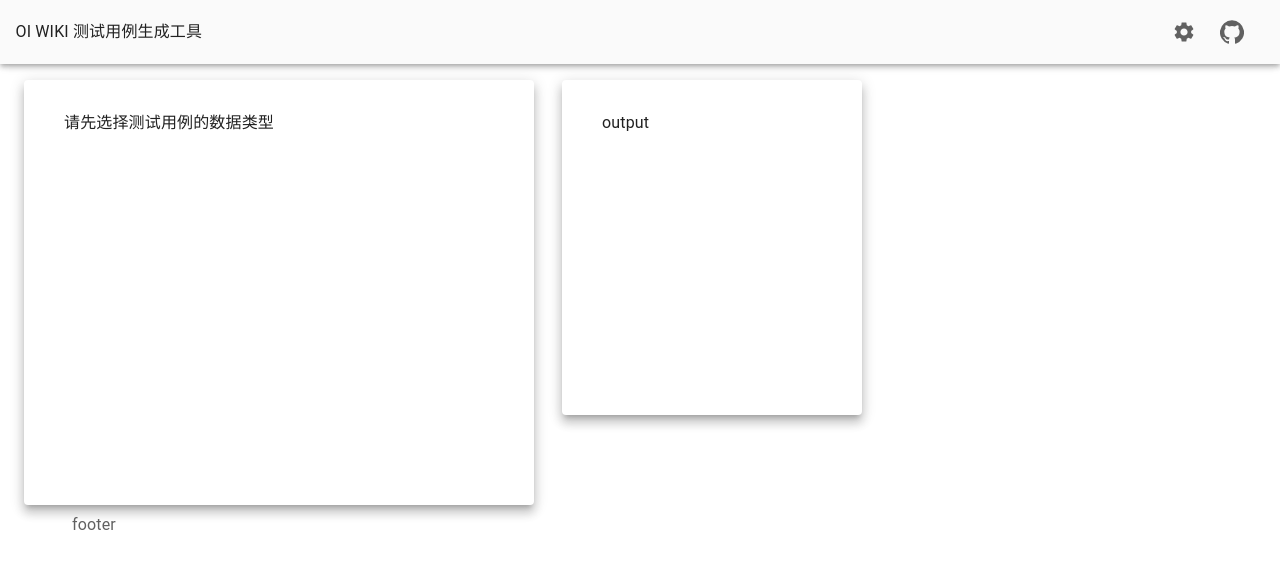
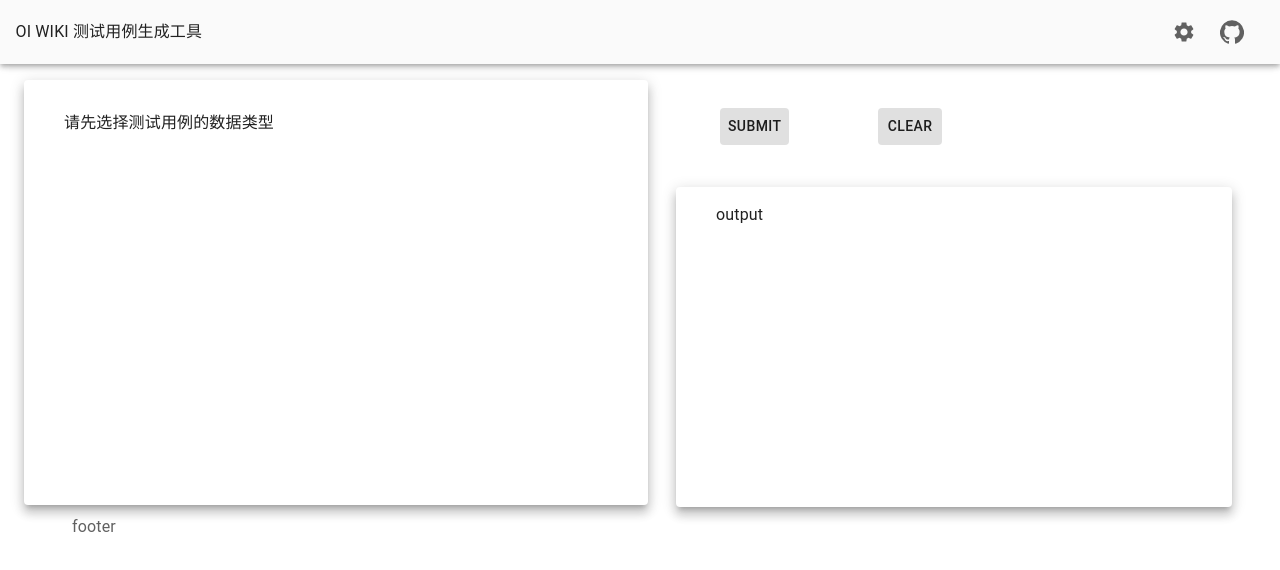
Before and after one commit to OI-wiki/test-data-generator, a React (Create React App) app: page / in a window 1280 px wide. Shown: the top 570 px of the page. Built offline with nearby package versions, Linux system fonts and the light colour scheme.

Commit message:
+: buttons

```diff
--- a/src/App.js
+++ b/src/App.js
@@ -1,12 +1,24 @@
 import React from 'react'
-import { Container, Typography, Grid } from '@material-ui/core'
+import { Container, Typography, Grid, Button } from '@material-ui/core'
 import Header from './Components/Header'
 import NavBar from './Components/NavigationBar'
 import InputArea from './Components/InputArea'
 import OutputArea from './Components/OutputArea'
 import Footer from './Components/Footer'
+import { makeStyles } from '@material-ui/core/styles'
+import { grey } from '@material-ui/core/colors'
+
+const useStyles = makeStyles({
+  button: {
+    marginTop: 100,
+    marginBottom: 20,
+    marginLeft: 80,
+    background: grey[300]
+  }
+})
 
 const App = () => {
+  const classes = useStyles()
   return (
     <Container>
         <Typography component={"span"}>
@@ -17,8 +29,31 @@ const App = () => {
               direction="row"
             >
                 <Grid item><NavBar/></Grid>
-                <Grid item><InputArea/></Grid>
-                <Grid item><OutputArea/></Grid>
+                <Grid item xs={12} sm={6}><InputArea/></Grid>
+                <Grid item xs={12} sm={6}>
+                    <Grid container
+                        direction='column'
+                    >
+                        <Grid item>
+                            <Grid container
+                              direction='row'
+                              spacing={3}
+                            >
+                                <Grid item sm={3}>
+                                  <Button className={classes.button}>
+                                      Submit
+                                  </Button>
+                                </Grid>
+                                <Grid item sm={3}>
+                                  <Button className={classes.button}>
+                                      Clear
+                                  </Button>
+                                </Grid>
+                            </Grid>
+                        </Grid>
+                        <Grid item><OutputArea/></Grid>
+                    </Grid>
+                </Grid>
             </Grid>
         </Typography>
         <Typography component={"span"}>
--- a/src/Components/InputArea.js
+++ b/src/Components/InputArea.js
@@ -17,7 +17,7 @@ const useStyles = makeStyles({
     paddingTop: 15,
     paddingRight: 10,
     paddingBottom: 10,
-    minWidth: 500,
+    minWidth: 400,
     minHeight: 400
   }
 })
--- a/src/Components/OutputArea.js
+++ b/src/Components/OutputArea.js
@@ -4,11 +4,10 @@ import { makeStyles } from '@material-ui/core/styles'
 
 const useStyles = makeStyles({
   outputBox: {
-    marginTop: 80,
+    marginTop: 30,
   },
   card: {
     marginLeft: 20,
-    paddingTop: 15,
     paddingBottom: 20,
     minWidth: 300,
     minHeight: 300
```
